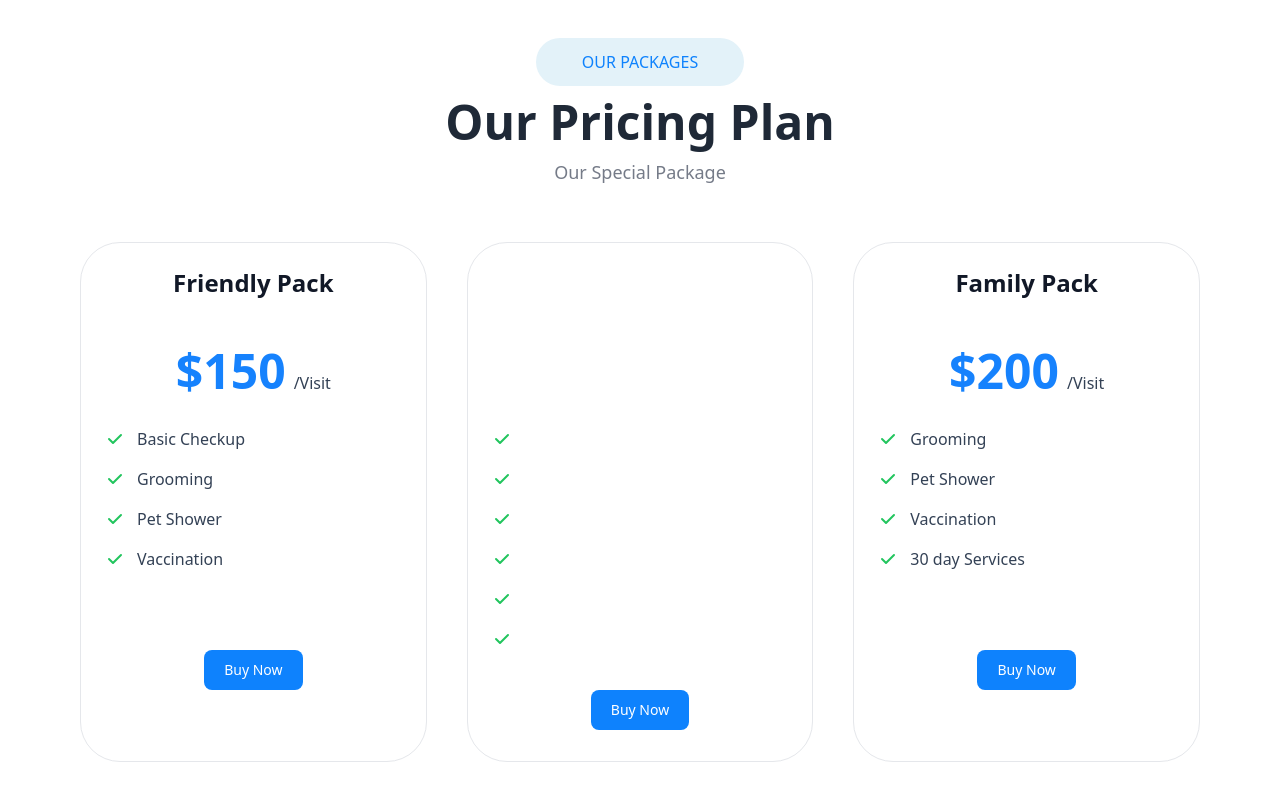
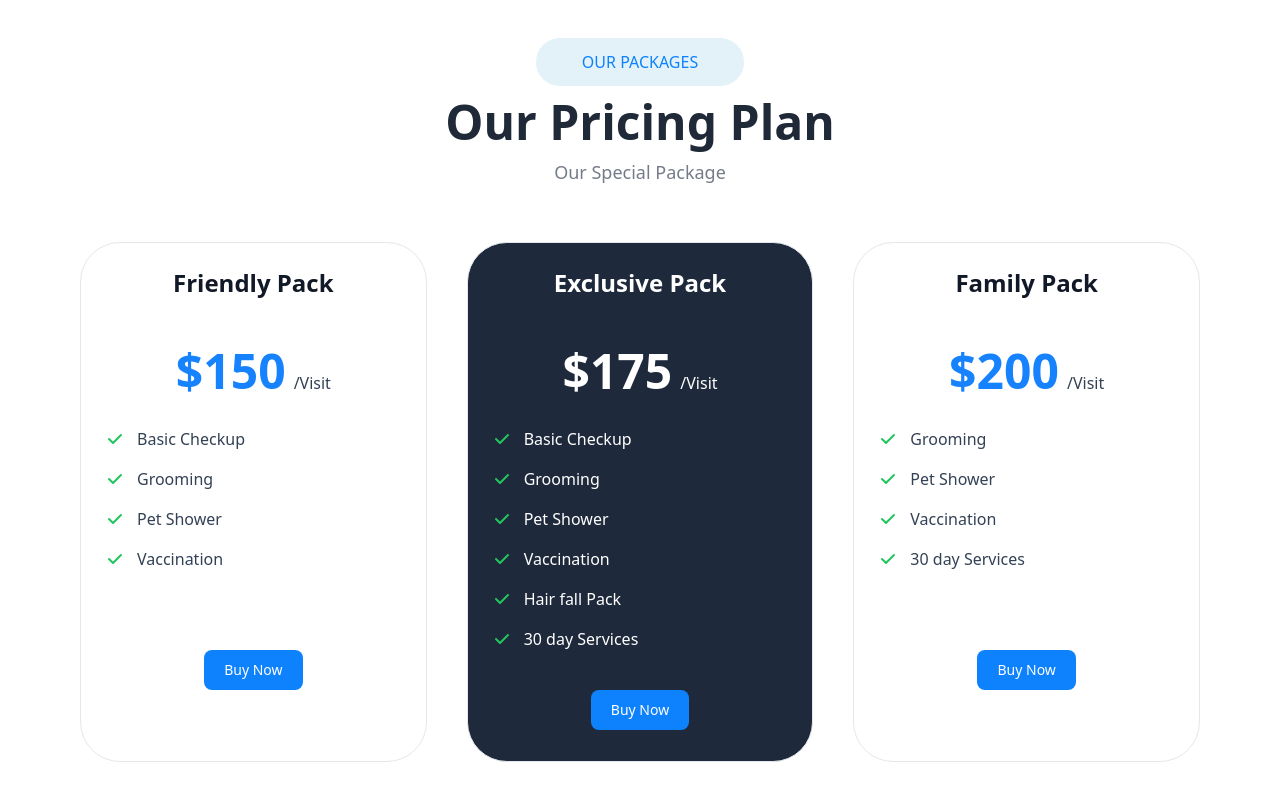
Before and after one commit to DevMdAsif/doctor-app-client, a React (Vite) app: page / in a window 1280 px wide. Shown: the part 1939-2739 px from the top of the page. Built offline with nearby package versions, Linux system fonts and the light colour scheme; no server answers.

Commit message:
updated services

```diff
--- a/src/pages/Home/pricingPlan/PricingCart.jsx
+++ b/src/pages/Home/pricingPlan/PricingCart.jsx
@@ -6,7 +6,7 @@ function PricingCart({ header, suggestion, price, services }) {
         <div
           className={`flex flex-col  ${
             suggestion ? "bg-slate-800 text-white" : " bg-white"
-          } p-6 mx-auto max-w-lg h-[520px] bg-white hover:bg-[#1e293b] duration-500 text-center text-gray-900 rounded-[40px] border group relative`}
+          } p-6 mx-auto max-w-lg h-[520px] hover:bg-[#1e293b] duration-500 text-center text-gray-900 rounded-[40px] border group relative`}
         >
           <h3 className="mb-4 text-2xl font-semibold group-hover:text-white">
             {header}
```
